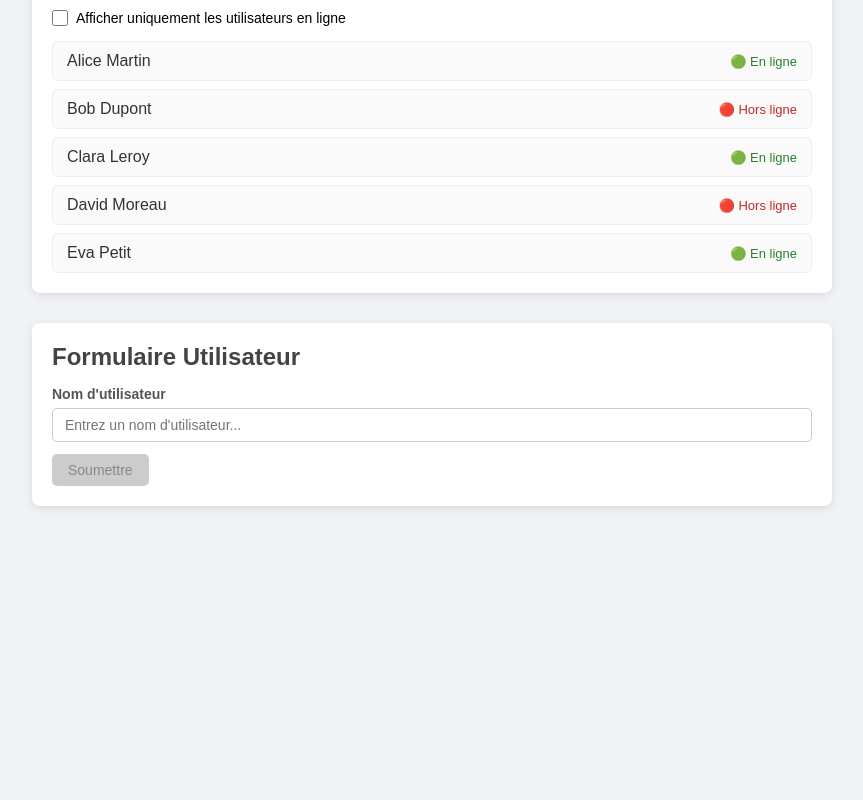
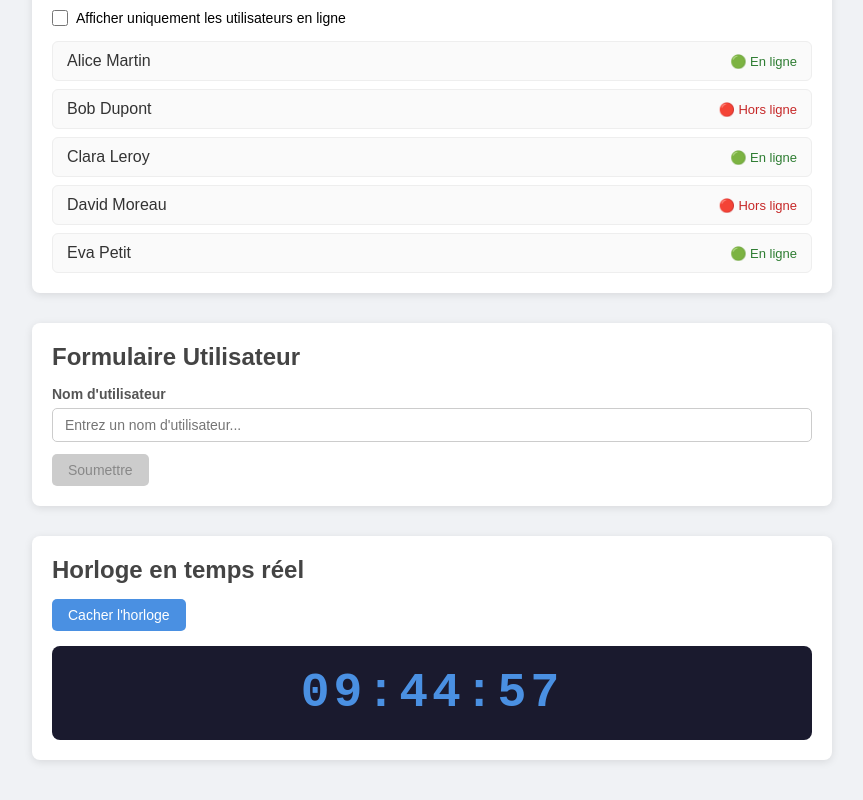
Before and after one commit to loictchinda/gestion-utilisateurs, a React (Vite) app: page / in a window 1280 px wide. Shown: the part 615-1415 px from the top of the page, without its empty margins (208-1071 px from the left). Before the commit the page ends 1171 px from the top, so only its background shows below. Built offline with nearby package versions, Linux system fonts and the light colour scheme.

Commit message:
feat: add ClockManager with real-time Clock and ToggleClock components using useEffect

```diff
--- a/src/App.jsx
+++ b/src/App.jsx
@@ -2,6 +2,7 @@ import CounterManager from "./components/counter/CounterManager";
 import MessageManager from "./components/message/MessageManager";
 import UserManager from "./components/users/UserManager";
 import UserFormManager from "./components/form/UserFormManager";
+import ClockManager from "./components/clock/ClockManager";
 
 function App() {
   return (
@@ -11,6 +12,7 @@ function App() {
       <MessageManager />
       <UserManager />
       <UserFormManager />
+      <ClockManager />
     </div>
   );
 }
--- /dev/null
+++ b/src/components/clock/Clock.jsx
@@ -0,0 +1,28 @@
+import { useState, useEffect } from "react";
+
+function Clock() {
+    const [time, setTime] = useState(new Date());
+
+    useEffect(() => {
+        const interval = setInterval(() => {
+            setTime(new Date());
+        }, 1000);
+
+        return () => clearInterval(interval);
+    }, []);
+
+    const formatTime = (date) => {
+        const hours = String(date.getHours()).padStart(2, "0");
+        const minutes = String(date.getMinutes()).padStart(2, "0");
+        const seconds = String(date.getSeconds()).padStart(2, "0");
+        return `${hours}:${minutes}:${seconds}`;
+    };
+
+    return (
+        <div className="clock">
+            <p className="clock-time">{formatTime(time)}</p>
+        </div>
+    );
+}
+
+export default Clock;
--- /dev/null
+++ b/src/components/clock/ClockManager.jsx
@@ -0,0 +1,21 @@
+import { useState } from "react";
+import Clock from "./Clock";
+import ToggleClock from "./ToggleClock";
+
+function ClockManager() {
+    const [isVisible, setIsVisible] = useState(true);
+
+    const handleToggle = () => {
+        setIsVisible((prev) => !prev);
+    };
+
+    return (
+        <div className="clock-manager">
+            <h2>Horloge en temps réel</h2>
+            <ToggleClock isVisible={isVisible} onToggle={handleToggle} />
+            {isVisible && <Clock />}
+        </div>
+    );
+}
+
+export default ClockManager;
--- /dev/null
+++ b/src/components/clock/ToggleClock.jsx
@@ -0,0 +1,11 @@
+function ToggleClock({ isVisible, onToggle }) {
+    return (
+        <div className="toggle-clock">
+            <button onClick={onToggle}>
+                {isVisible ? "Cacher l'horloge" : "Afficher l'horloge"}
+            </button>
+        </div>
+    );
+}
+
+export default ToggleClock;
--- a/src/index.css
+++ b/src/index.css
@@ -290,3 +290,38 @@ tr:hover {
 .btn-disabled:hover {
   background-color: #ccc;
 }
+
+.clock-manager {
+  background: white;
+  padding: 20px;
+  border-radius: 8px;
+  margin-bottom: 30px;
+  box-shadow: 0 2px 8px rgba(0,0,0,0.1);
+}
+
+.clock-manager h2 {
+  margin-bottom: 15px;
+  color: #444;
+}
+
+.toggle-clock {
+  margin-bottom: 15px;
+}
+
+.clock {
+  display: flex;
+  justify-content: center;
+  align-items: center;
+  padding: 20px;
+  background-color: #1a1a2e;
+  border-radius: 8px;
+  margin-top: 10px;
+}
+
+.clock-time {
+  font-size: 48px;
+  font-weight: bold;
+  color: #4a90e2;
+  letter-spacing: 4px;
+  font-family: "Courier New", monospace;
+}
```
